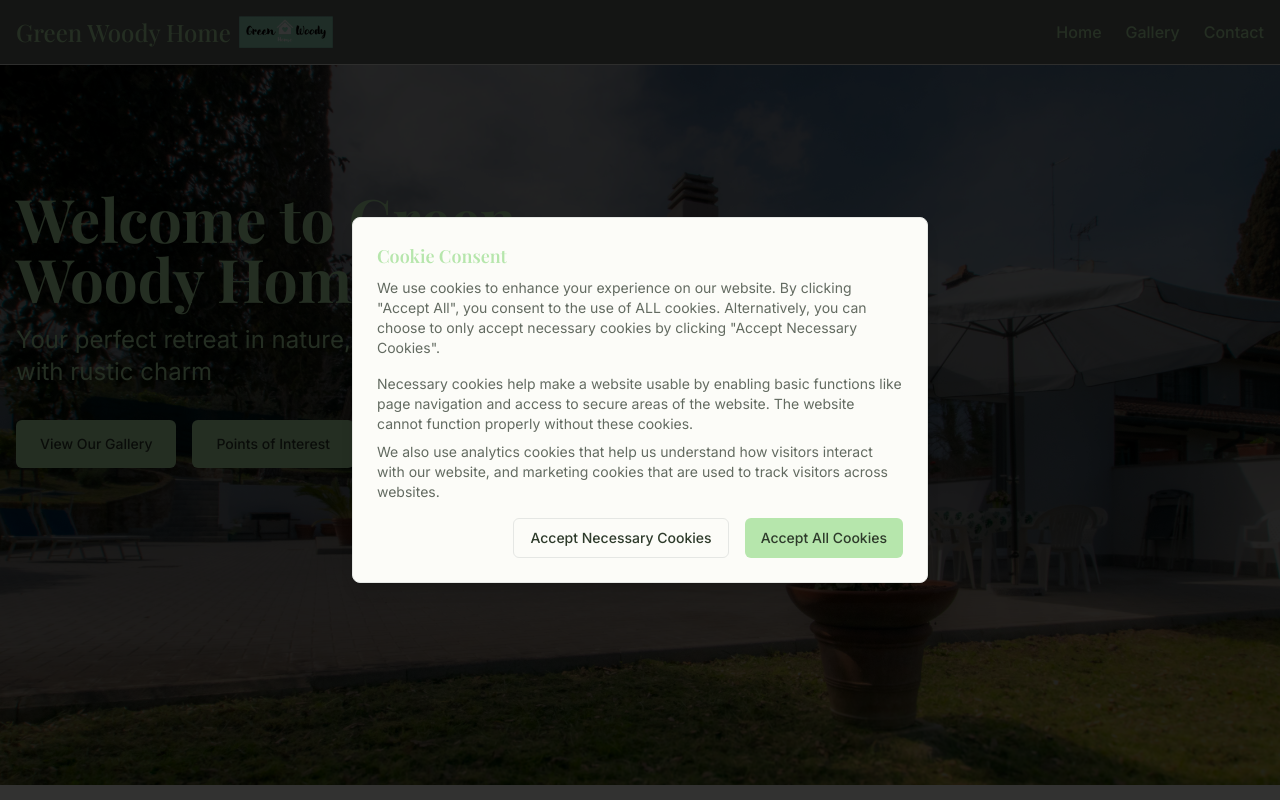
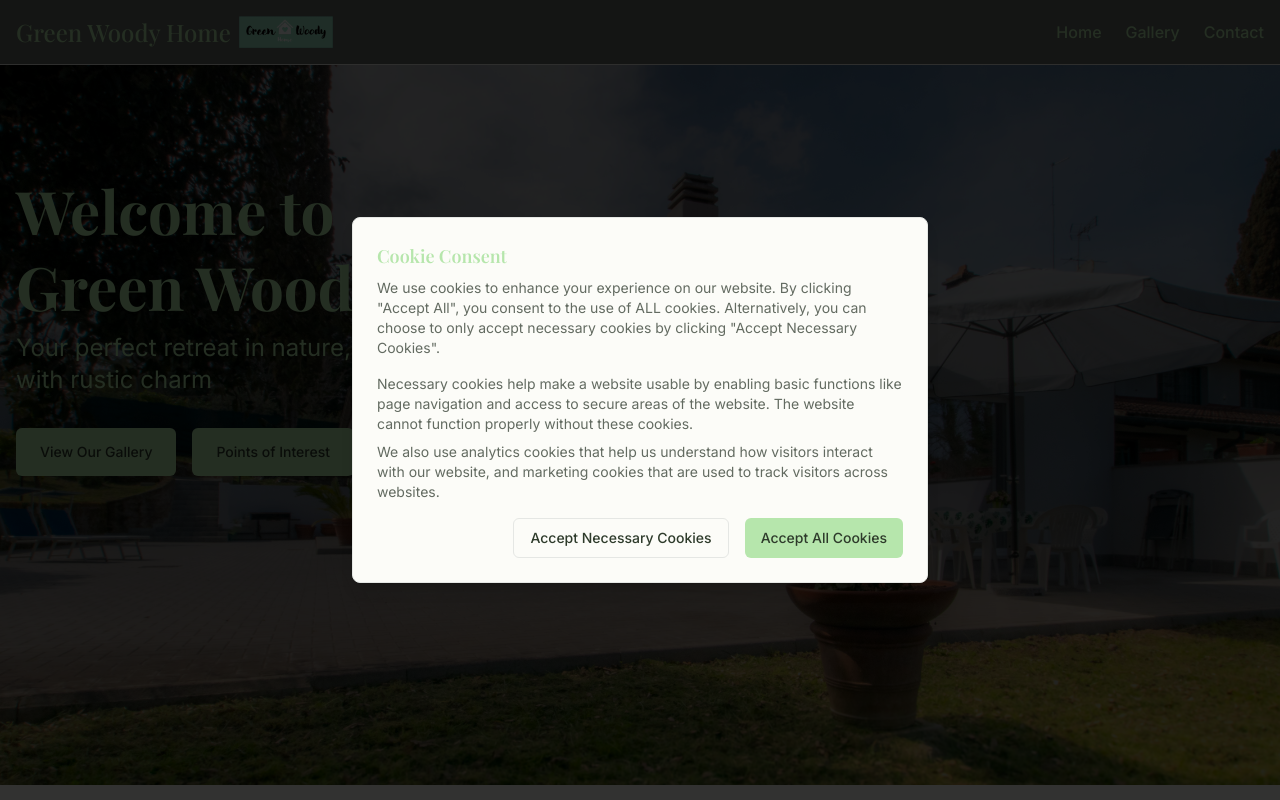
Before and after one commit to PierluigiManc01/green-woody-home-website, a React (Vite) app: page / in a window 1280 px wide. Shown: the top 800 px of the page. Built offline with nearby package versions, Linux system fonts and the light colour scheme; a web font is replaced by a local one.

Commit message:
change title

```diff
--- a/src/components/Hero.tsx
+++ b/src/components/Hero.tsx
@@ -15,8 +15,11 @@ const Hero: React.FC = () => {
       </div>
       <div className="container relative z-10 mx-auto px-4 -translate-y-24">
         <div className="max-w-2xl animate-fade-in">
-          <h1 className="text-4xl md:text-5xl lg:text-6xl font-bold mb-4" style={{ color: '#B6E6AC' }}>
-            Welcome to Green Woody Home
+          <h1 className="text-2xl md:text-5xl lg:text-6xl font-bold mb-4" style={{ color: '#B6E6AC' }}>
+            Welcome to
+          </h1>
+          <h1 className="text-6xl md:text-5xl lg:text-6xl font-bold mb-4" style={{ color: '#B6E6AC' }} translate='no'>
+            Green Woody Home
           </h1>
           <p className="text-xl md:text-2xl mb-8" style={{ color: '#B6E6AC' }}>
             Your perfect retreat in nature, combining modern comfort with rustic charm
```
